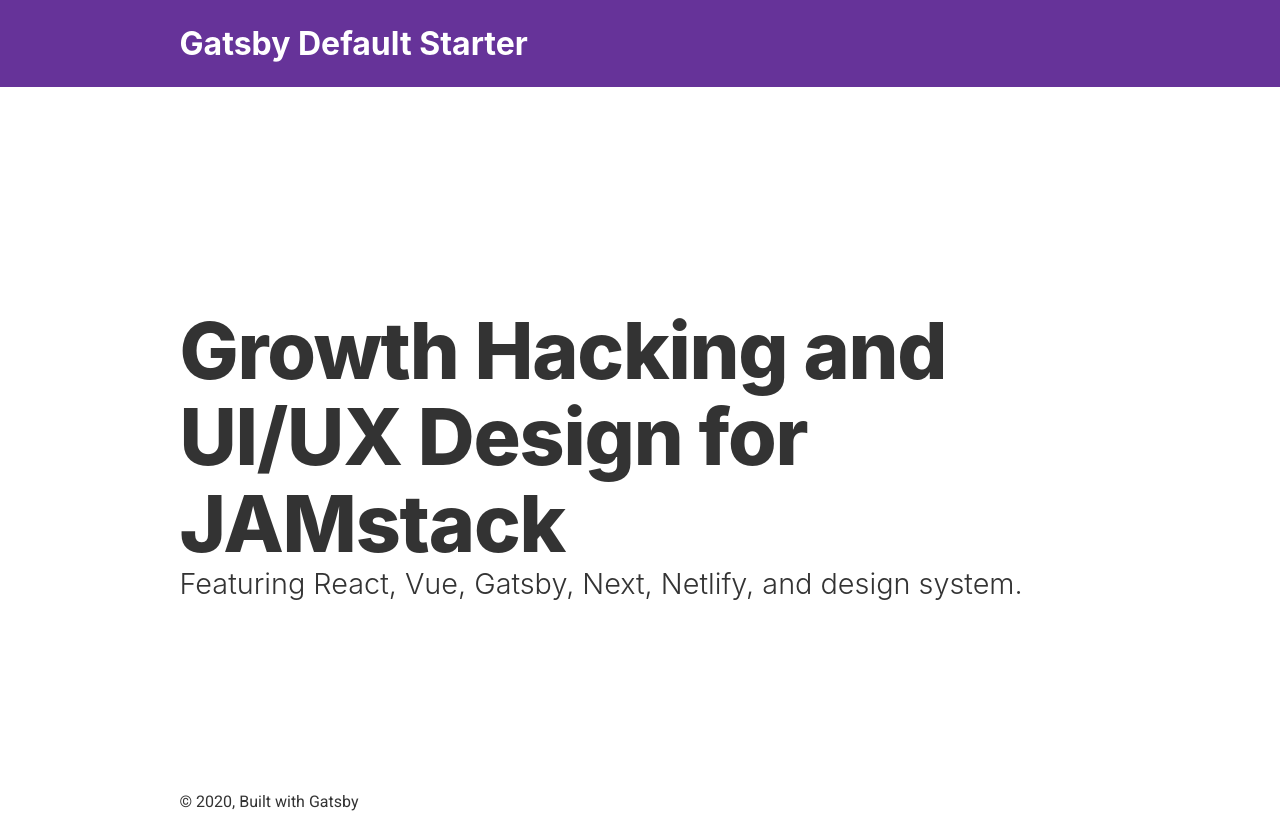
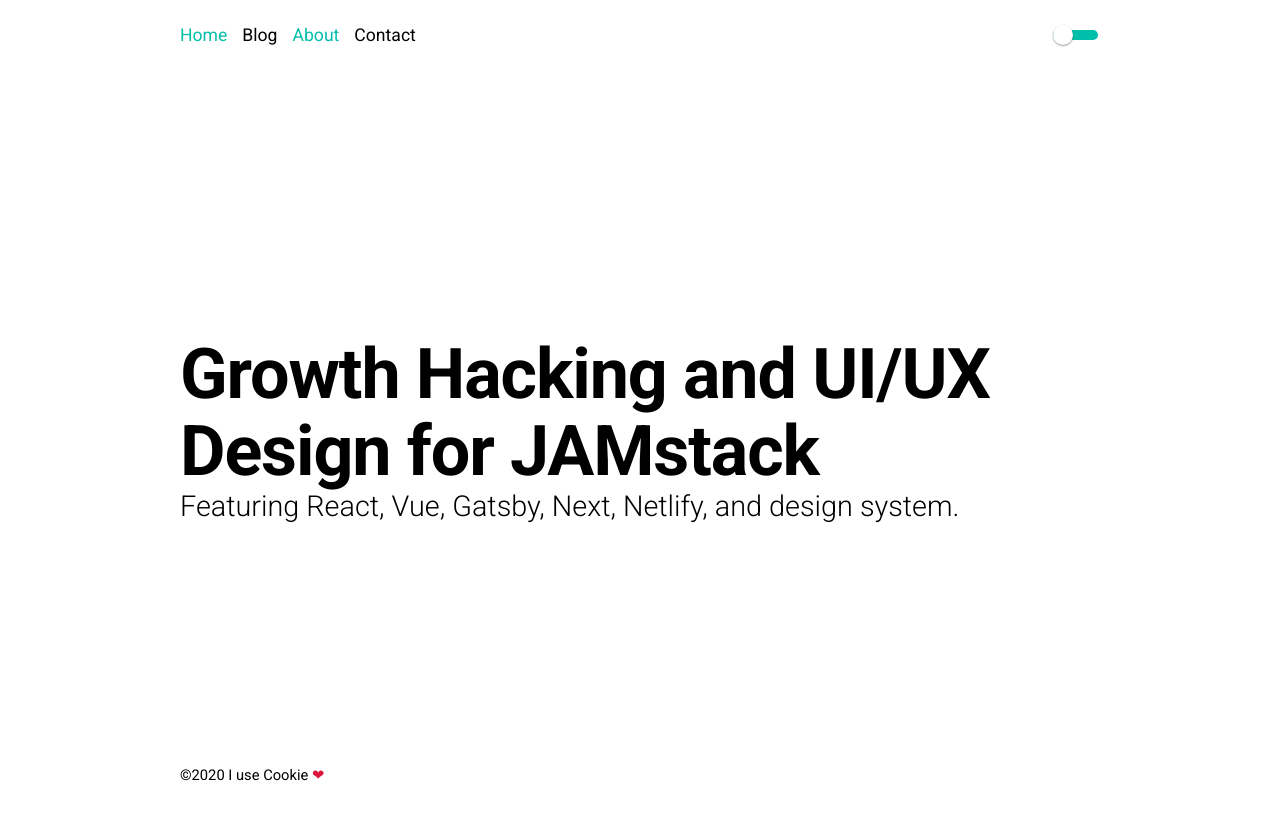
Before and after one commit to omeryaldirgan/home, a Gatsby site: page / in a window 1280 px wide. After the commit the page ends 800 px from the top, so only its background shows below. Built offline with nearby package versions, Linux system fonts and the light colour scheme; Gatsby itself is replaced by a stand-in of ours.

Commit message:
header footer ayarlandı.

```diff
--- a/gatsby-config.js
+++ b/gatsby-config.js
@@ -1,8 +1,15 @@
 module.exports = {
   siteMetadata: {
-    title: `Gatsby Default Starter`,
-    description: `Kick off your next, great Gatsby project with this default starter. This barebones starter ships with the main Gatsby configuration files you might need.`,
-    author: `@gatsbyjs`,
+    title: `Ömer Yaldırgan`,
+    description: `Frontend Developer from Ankara react,next,gatsby`,
+    author: `omeryaldirhan`,
+    username: '@omeryaldirganim',
+    url: 'https://omeryaldirgan.com',
+    socialLinks: {
+      email: { name: 'e-mail', url: 'mailto:omeryaldirgan@hotmail.com' ,description:'Send' },
+      github: { name: 'Github', url: 'https://github.com/omeryaldirgan',description:'Repositories on' },
+      codepen: { name: 'Codepen', url: 'https://codepen.io/yaldirgan' ,description:'Small works on'}
+    }
   },
   plugins: [
     `gatsby-plugin-react-helmet`,
@@ -16,6 +23,7 @@
     `gatsby-transformer-sharp`,
     `gatsby-plugin-sharp`,
     `gatsby-plugin-sass`,
+    'gatsby-plugin-dark-mode',
     {
       resolve: `gatsby-plugin-manifest`,
       options: {
--- a/package.json
+++ b/package.json
@@ -7,12 +7,14 @@
   "dependencies": {
     "gatsby": "^2.21.13",
     "gatsby-image": "^2.4.1",
+    "gatsby-plugin-dark-mode": "^1.1.2",
     "gatsby-plugin-manifest": "^2.4.2",
     "gatsby-plugin-offline": "^3.2.1",
     "gatsby-plugin-react-helmet": "^3.3.1",
     "gatsby-plugin-sass": "^2.3.1",
     "gatsby-plugin-sharp": "^2.6.1",
     "gatsby-source-filesystem": "^2.3.1",
+    "gatsby-transformer-remark": "^2.8.7",
     "gatsby-transformer-sharp": "^2.5.1",
     "node-sass": "^4.14.1",
     "prop-types": "^15.7.2",
--- /dev/null
+++ b/src/components/footer.js
@@ -0,0 +1,18 @@
+import React from 'react';
+import styles from './styles/footer.module.scss'
+const Footer=()=>{
+        return(
+            <footer className={styles.Footer}>
+               <div className={` container ${styles.container}`}>
+                <div>
+                    <p>©{new Date().getFullYear()}
+                    {` `}
+                    I use Cookie <span className={styles.span}>❤</span>
+                    </p>
+                </div>
+               </div>
+           </footer>
+        )
+}
+
+export default Footer;
--- a/src/components/header.js
+++ b/src/components/header.js
@@ -1,35 +1,35 @@
 import { Link } from "gatsby"
 import PropTypes from "prop-types"
 import React from "react"
-
-const Header = ({ siteTitle }) => (
-  <header
-    style={{
-      background: `rebeccapurple`,
-      marginBottom: `1.45rem`,
-    }}
-  >
-    <div
-      style={{
-        margin: `0 auto`,
-        maxWidth: 960,
-        padding: `1.45rem 1.0875rem`,
-      }}
-    >
-      <h1 style={{ margin: 0 }}>
-        <Link
-          to="/"
-          style={{
-            color: `white`,
-            textDecoration: `none`,
-          }}
-        >
-          {siteTitle}
-        </Link>
-      </h1>
-    </div>
-  </header>
-)
+import styles from './styles/header.module.scss'
+import ThemeToggle from './themeToggler'
+const MENU = [
+  { name: 'Home', url: '/' },
+  { name: 'Blog', url: '/blog' },
+  { name: 'About', url: '/' },
+  { name: 'Contact', url: '/contact' }
+]
+//gatsby new file repo.git
+const activeStyle = {
+  color: '#00BFAA',
+}
+const Header = () => {
+  //console.log("gelen" + siteTitle);
+  return(
+    <header className={styles.Header}>
+      <nav  className={`container ${styles.container}`}>
+          {
+            MENU.map(page=>{
+             return(
+              <Link key={page.name} to={page.url} className={styles.link} activeStyle={activeStyle}>{page.name}</Link>
+             )
+            })
+          }
+          <ThemeToggle/>
+      </nav>
+    </header>
+  )
+}
 
 Header.propTypes = {
   siteTitle: PropTypes.string,
--- a/src/components/layout.js
+++ b/src/components/layout.js
@@ -1,37 +1,17 @@
 import React from "react"
 import PropTypes from "prop-types"
-import { useStaticQuery, graphql } from "gatsby"
+import {graphql } from "gatsby"
+import Header from "./header"
+import Footer from "./footer"
 
-import Header from "./header"
-import "./layout.css"
 
 const Layout = ({ children }) => {
-  const data = useStaticQuery(graphql`
-    query SiteTitleQuery {
-      site {
-        siteMetadata {
-          title
-        }
-      }
-    }
-  `)
-
   return (
     <>
-      <Header siteTitle={data.site.siteMetadata.title} />
-      <div
-        style={{
-          margin: `0 auto`,
-          maxWidth: 960,
-          padding: `0 1.0875rem 1.45rem`,
-        }}
-      >
-        <main>{children}</main>
-        <footer>
-          © {new Date().getFullYear()}, Built with
-          {` `}
-          <a href="https://www.gatsbyjs.org">Gatsby</a>
-        </footer>
+      <Header/>
+      <div>
+        <main><div className="container ">{children}</div></main>
+       <Footer/>
       </div>
     </>
   )
@@ -40,5 +20,28 @@
 Layout.propTypes = {
   children: PropTypes.node.isRequired,
 }
-
+export const query= graphql`
+  fragment SiteMetaData on Site {
+    siteMetadata {
+      username
+      socialLinks {
+        github{
+          name
+          url
+          description
+        }
+        codepen{
+          name
+          url
+          description
+        }
+        email{
+          name
+          url
+          description
+        }
+      }
+    }
+  }
+`
 export default Layout
--- /dev/null
+++ b/src/components/styles/footer.module.scss
@@ -0,0 +1,16 @@
+.Footer {
+    height: var(--footer);
+    position: absolute;
+    bottom: 0;
+    width: 100%;
+    left: 0;
+    font-size: var(--fs-small);
+    color: var(--c-text);
+    .container{
+        height: 100%;
+        display: flex;
+        align-items: center;
+
+        .span{color:#dc143c}
+    }
+}
--- /dev/null
+++ b/src/components/styles/header.module.scss
@@ -0,0 +1,25 @@
+
+.Header{
+    background:inherit;
+    height: var(--header);
+    .container{
+        display: flex;
+        align-items: center;
+        height: 100%;
+        .link {
+          display: flex;
+          align-items: center;
+          color: var(--c-text);
+          padding-left: 15px;
+          font-weight:var( --fw-normal);
+          font-size: var(--fs-title);
+
+          &:hover{
+            color: var(--bg-color);
+          }
+          &:first-child{
+            padding-left: 0px;
+          }
+        }
+    }
+}
--- /dev/null
+++ b/src/components/styles/themeToggler.scss
@@ -0,0 +1,44 @@
+.toggler {
+    margin: 2.5px;
+    width: 45px;
+    height: 10px;
+    text-align: center;
+    position: relative;
+    margin-left: auto;
+    & input[type='checkbox'] {
+        display: none;
+    }
+    & input[type='checkbox']:checked ~ .button {
+        background: #fff;
+        left: 25px;
+        transition: 0.5s;
+    }
+    & input[type='checkbox']:checked ~ .switch {
+        background: #00baa5;
+        transition: 0.5s;
+    }
+    & .switch {
+        display: block;
+        width: 100%;
+        height: 100%;
+        background: #00bfaa;
+        border-radius: 5px;
+        position: absolute;
+        top: 0;
+        left: 0;
+        transition: 0.5s;
+        cursor: pointer;
+    }
+    & .button {
+        height: 20px;
+        width: 20px;
+        border-radius: 50%;
+        background: white;
+        position: absolute;
+        top: -5px;
+        left: 0;
+        box-shadow: 0 0.9px 1.8px rgba(0, 0, 0, 0.4);
+        transition: 0.5s;
+        cursor: pointer;
+     }
+}
--- /dev/null
+++ b/src/components/themeToggler.js
@@ -0,0 +1,28 @@
+import React from 'react'
+import { ThemeToggler } from 'gatsby-plugin-dark-mode'
+import './styles/themeToggler.scss'
+class ThemeToggle extends React.Component {
+  render() {
+    return (
+      <ThemeToggler>
+        {({ theme, toggleTheme }) => (
+          <div className="toggler">
+            <div>
+            <label>
+                    <input
+                    type="checkbox"
+                    onChange={e => toggleTheme(e.target.checked ? 'dark' : 'light')}
+                    checked={theme === 'dark'}
+                    />{' '}
+               <span className="switch"></span>
+               <span className="button"></span>
+            </label>
+            </div>
+          </div>
+        )}
+      </ThemeToggler>
+    )
+  }
+}
+
+export default ThemeToggle;
```
Also changed, not shown: src/components/social.js (added, +27 -0 lines), src/components/styles/social.module.scss (added, +14 -0 lines), 1 other file.
